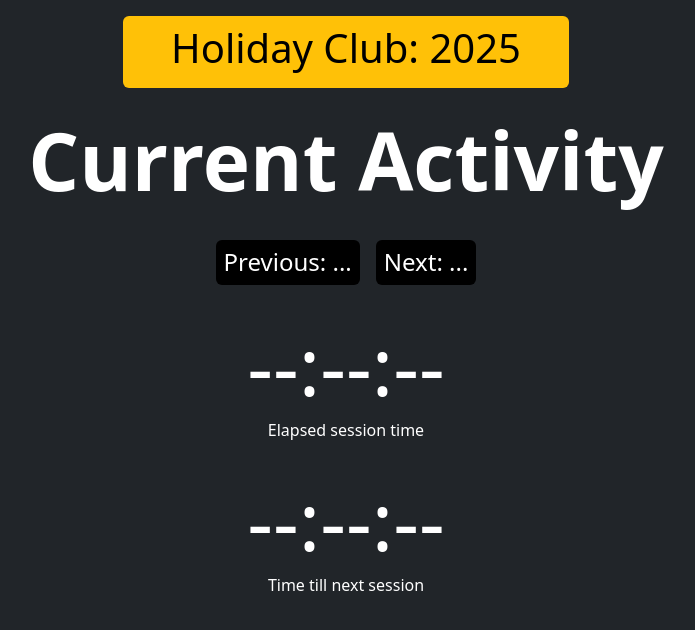
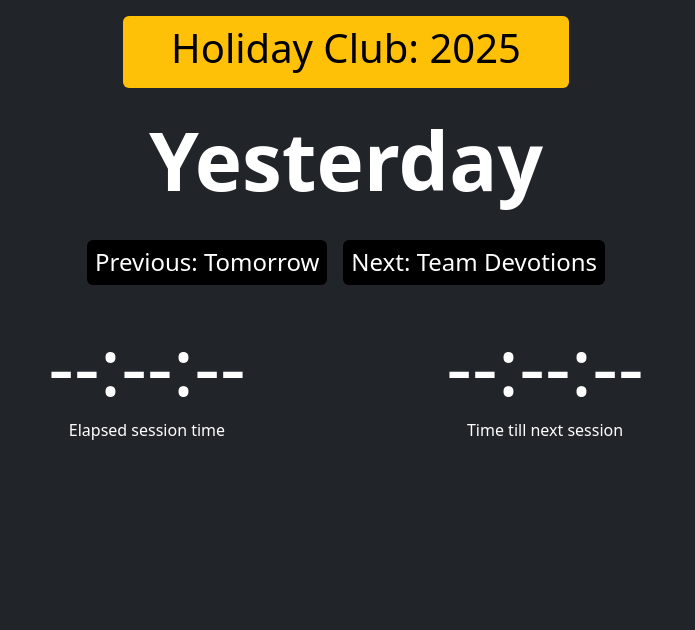
Before and after one commit to JackMa222/hc-schedule, a plain HTML site: page index.html in a window 1280 px wide. Shown: the whole page, without its empty margins (294-989 px from the left). Drawn offline with nearby package versions, Linux system fonts and the light colour scheme.

Commit message:
Move timers to a row to create space for upgrade

```diff
--- a/index.html
+++ b/index.html
@@ -13,7 +13,31 @@
 </head>
 
 <body class="text-bg-dark">
-<script>
+    <div class="d-flex justify-content-center">
+        <div class="w-90 bg-warning p-2 m-3 ps-5 pe-5 rounded text-center">
+            <h1 class="text-black">Holiday Club: 2025</h1>
+        </div>
+    </div>
+    <div class="d-flex justify-content-center p-2">
+        <h1 id="curr" class="text-center fw-semibold text-wrap display-1">Current Activity</h1>
+    </div>
+
+    <div class="d-flex justify-content-center p-2 pb-0">
+        <h4 id="prev" class="bg-black p-2 m-2 rounded text-center">Previous: ...</h4>
+        <h4 id="next" class="bg-black p-2 m-2 rounded text-center">Next: ...</h4>
+    </div>
+    <div class="d-flex flex-row justify-content-center p-2">
+        <div class="p-2 m-2 rounded text-center">
+            <h4 id="elap" class="display-1" style="min-width: 8ch">--:--:--</h4>
+            <h6>Elapsed session time</h6>
+        </div>
+        <div class="p-2 m-2 rounded text-center">
+            <h4 id="down" class="display-1" style="min-width: 8ch">--:--:--</h4>
+            <h6>Time till next session</h6>
+        </div>
+    </div>
+
+    <script>
     const events = [
         { timestamp: '00:00:00', title: 'Yesterday'},
         { timestamp: '08:30:00', title: 'Team Devotions'},
@@ -118,7 +142,7 @@
                 prevEl.textContent = "Previous: " + events[i-1].title;
 
                 elapEl.textContent = timeSince(events[i].timestamp)
-                downEl.getElementById('down').textContent = timeTill(events[i+1].timestamp)
+                downEl.textContent = timeTill(events[i+1].timestamp)
 
                 //document.querySelector('.display-1').textContent = events[i].title
                 //document.querySelector('.display-2').textContent = events[i + 1].title
@@ -133,30 +157,6 @@
     setInterval(updateData, 1000)
 
 </script>
-
-    <div class="d-flex justify-content-center">
-        <div class="w-90 bg-warning p-2 m-3 ps-5 pe-5 rounded text-center">
-            <h1 class="text-black">Holiday Club: 2025</h1>
-        </div>
-    </div>
-    <div class="d-flex justify-content-center p-2">
-        <h1 id="curr" class="text-center fw-semibold text-wrap display-1">Current Activity</h1>
-    </div>
-
-    <div class="d-flex justify-content-center p-2 pb-0">
-        <h4 id="prev" class="bg-black p-2 m-2 rounded text-center">Previous: ...</h4>
-        <h4 id="next" class="bg-black p-2 m-2 rounded text-center">Next: ...</h4>
-    </div>
-    <div class="d-flex flex-column justify-content-center p-2">
-        <div class="p-2 m-2 rounded text-center">
-            <h4 id="elap" class="display-1">--:--:--</h4>
-            <h6>Elapsed session time</h6>
-        </div>
-        <div class="p-1 m-1 rounded text-center">
-            <h4 id="down" class="display-1">--:--:--</h4>
-            <h6>Time till next session</h6>
-        </div>
-    </div>
 </body>
 
 </html>
```
